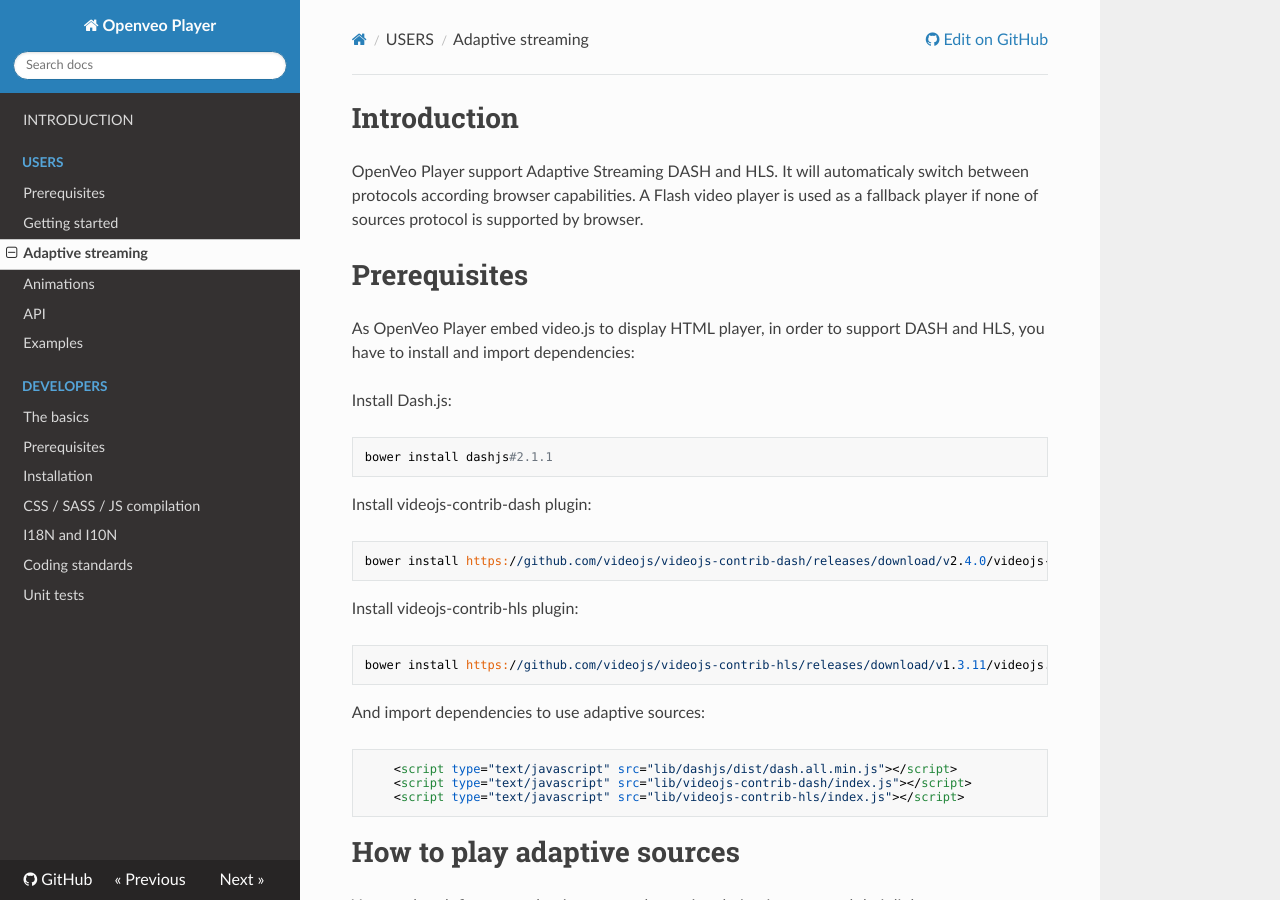
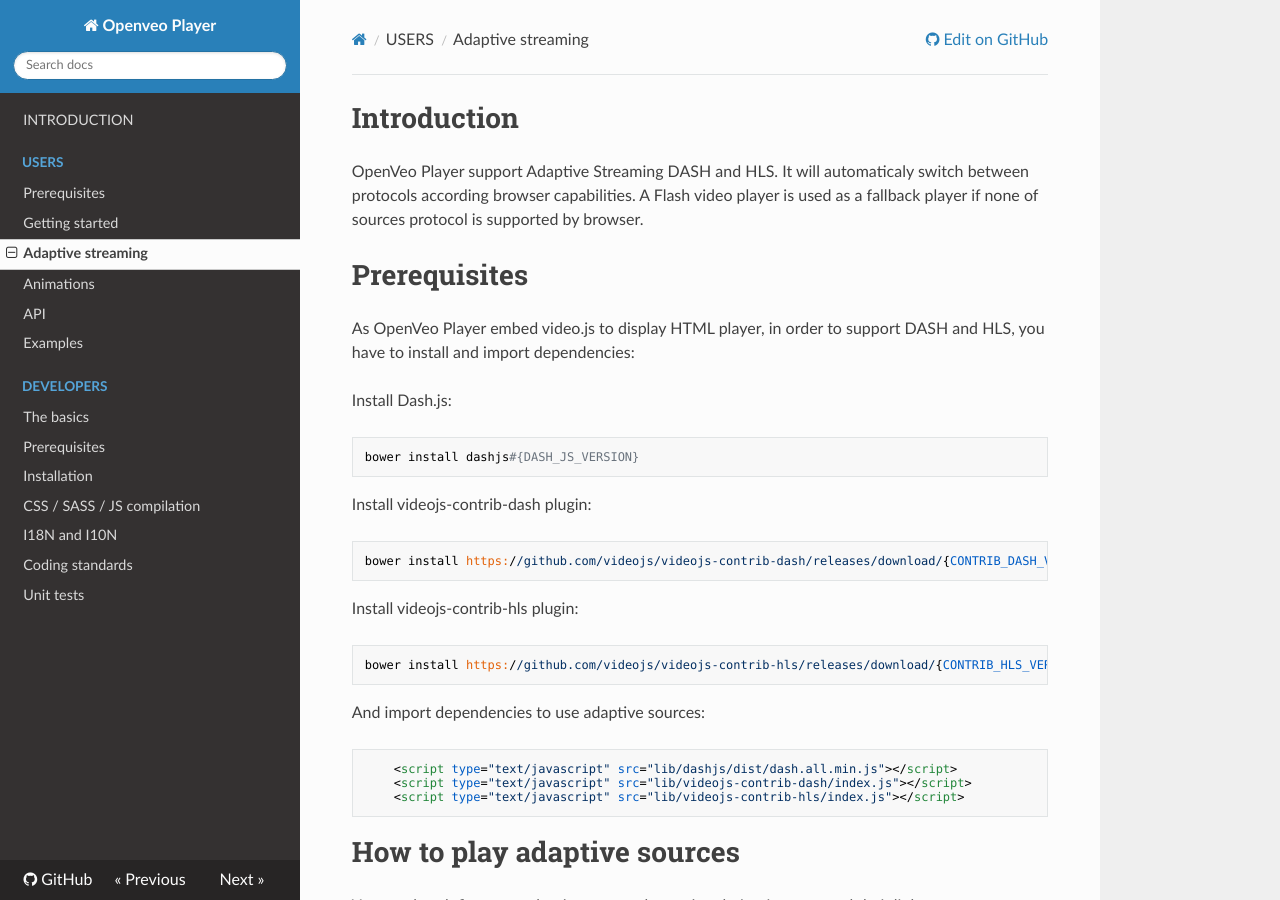
Before and after one commit to veo-labs/openveo-player, an MkDocs documentation site: the page built from docs/adaptive-streaming.md, in a window 1280 px wide and 900 px high. Built offline with MkDocs 1.6.1, drawn with Linux system fonts in a browser that asks for light colours; nearby versions of some CDN libraries; old or Windows-style settings are respelled for this version of MkDocs.

Commit message:
Remove precise library versions from documentation
The versions of dashjs, contrib-dash and
contrib-hls libraries have to be the latest as
browsers keep progressing.

````diff
--- a/docs/adaptive-streaming.md
+++ b/docs/adaptive-streaming.md
@@ -9,15 +9,15 @@ As OpenVeo Player embed video.js to display HTML player, in order to support DAS
 
 Install Dash.js:
 
-    bower install dashjs#2.1.1
+    bower install dashjs#{DASH_JS_VERSION}
 
 Install videojs-contrib-dash plugin:
 
-    bower install https://github.com/videojs/videojs-contrib-dash/releases/download/v2.4.0/videojs-dash.min.js
+    bower install https://github.com/videojs/videojs-contrib-dash/releases/download/{CONTRIB_DASH_VERSION}/videojs-dash.min.js
 
 Install videojs-contrib-hls plugin:
 
-    bower install https://github.com/videojs/videojs-contrib-hls/releases/download/v1.3.11/videojs.hls.min.js
+    bower install https://github.com/videojs/videojs-contrib-hls/releases/download/{CONTRIB_HLS_VERSION}/videojs.hls.min.js
 
 And import dependencies to use adaptive sources:
 ```html
````
